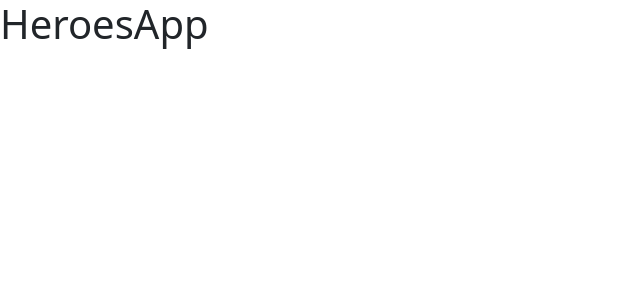
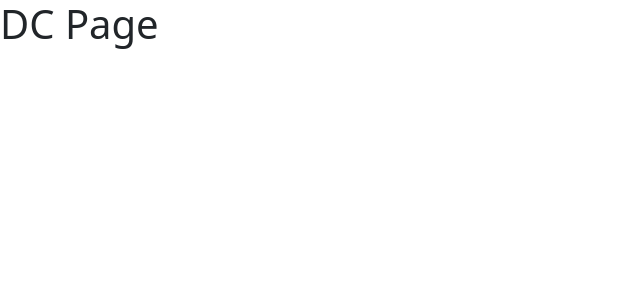
Before and after one commit to MartaArM/CursoReact, a React (Vite) app in the folder app6_heroesapp/: page /dc in a window 1280 px wide. Shown: the top 300 px of the page, without its empty margins (0-640 px from the left). Built offline with nearby package versions, Linux system fonts and the light colour scheme.

Commit message:
Rutas principales definidas

```diff
--- a/app6_heroesapp/src/HeroesApp.jsx
+++ b/app6_heroesapp/src/HeroesApp.jsx
@@ -1,7 +1,9 @@
+import { AppRouter } from "./router/AppRouter"
+
 export const HeroesApp = () => {
     return (
         <>
-            <h1>HeroesApp</h1>
+            <AppRouter/>
         </>
     )
 }
--- a/app6_heroesapp/src/auth/pages/LoginPage.jsx
+++ b/app6_heroesapp/src/auth/pages/LoginPage.jsx
@@ -1,5 +1,3 @@
-import React from 'react'
-
 export const LoginPage = () => {
   return (
     <>
--- a/app6_heroesapp/src/heroes/pages/DCPage.jsx
+++ b/app6_heroesapp/src/heroes/pages/DCPage.jsx
@@ -1,5 +1,3 @@
-import React from 'react'
-
 export const DCPage = () => {
   return (
     <>
--- a/app6_heroesapp/src/heroes/pages/MarvelPage.jsx
+++ b/app6_heroesapp/src/heroes/pages/MarvelPage.jsx
@@ -1,5 +1,3 @@
-import React from 'react'
-
 export const MarvelPage = () => {
   return (
     <>
--- a/app6_heroesapp/src/router/AppRouter.jsx
+++ b/app6_heroesapp/src/router/AppRouter.jsx
@@ -1,13 +1,20 @@
 // Nombre del Router Principal
 
-import { Route, Routes } from "react-router-dom"
+import { Navigate, Route, Routes } from "react-router-dom"
+import { LoginPage } from "../auth/pages/LoginPage"
+import { DCPage } from "../heroes/pages/DCPage"
+import { MarvelPage } from "../heroes/pages/MarvelPage"
 
 export const AppRouter = () => {
   return (
     <>
         <Routes>
-            <Route path="/" element={<Home />} />
-            <Route path="about" element={<About />} />
+            <Route path="marvel" element={<MarvelPage />} />
+            <Route path="dc" element={<DCPage />} />
+
+            <Route path="login" element={<LoginPage />} />
+
+            <Route path="/" element={<Navigate to="marvel" />} />
         </Routes>
     </>
   )
```
